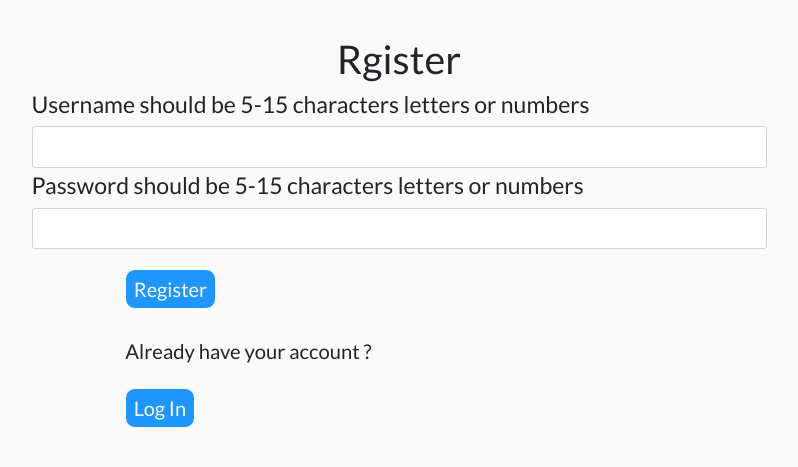
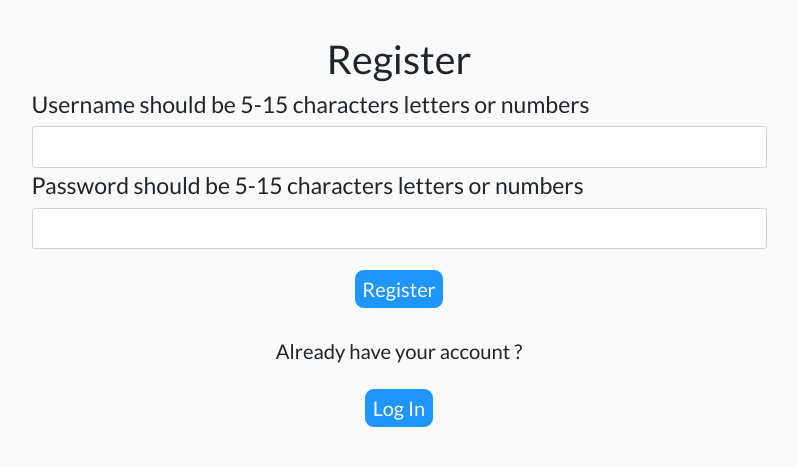
Before and after one commit to bartosz-makowski/therapists-reviewer, a Flask app: page /register in a window 1280 px wide. Shown: the part 61-528 px from the top of the page, without its empty margins (241-1039 px from the left). Run offline with Flask 2, Linux system fonts and the light colour scheme; some libraries are stand-ins or nearby versions.

Commit message:
user-authentication corrected typo in h2, centered submit buttons in authentication.html

```diff
--- a/templates/components/forms/authentication.html
+++ b/templates/components/forms/authentication.html
@@ -23,7 +23,7 @@
                 </div>
             </div>
             <div class="row justify-content-center">
-                <div class="col-6">
+                <div class="col-6 text-center">
                     {% if register==True %}
                         <button class="btn btn-primary" type="submit">Register</button>
                     {% else %}
@@ -32,7 +32,7 @@
                 </div>
             </div>
            <div class="row justify-content-center">
-                <div class="col-6">
+                <div class="col-6 text-center">
                     {% if register==True %}
                         <h5 class="authentication-h5">Already have your account ?</h5><a href="{{url_for('login')}}" class="btn btn-primary">Log In</a>
                     {% else %}
--- a/templates/pages/user-authentication.html
+++ b/templates/pages/user-authentication.html
@@ -3,7 +3,7 @@
 {% include 'components/navigation/navbar.html' %}
 {% include 'components/flash_messages/flash-messages.html' %}
 {% if register==True %}
-    <h2 class="page-header">Rgister</h2>
+    <h2 class="page-header">Register</h2>
 {% else %}
     <h2 class="page-header">Log In</h2>
 {% endif %}
```
